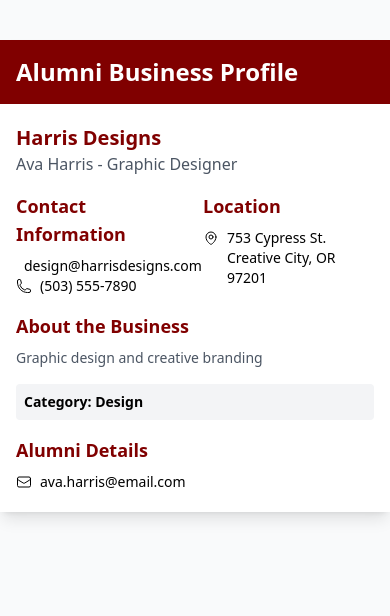
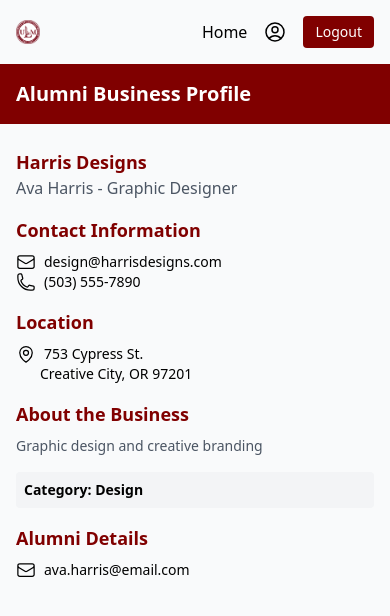
Before and after one commit to Zeusangis/gdsc_it_code_challenge, a Django app: a page that uses templates/navbar.html in a window 390 px wide. Shown: the top 616 px of the page. Run offline with Django 5.2, Linux system fonts and the light colour scheme; a user stored in the database is signed in; data comes from the database, SQL or seed files in the repository; both versions use the stored data as it was after the commit; some libraries are stand-ins or nearby versions.

Commit message:
made responsive

```diff
--- a/alumini/templates/alumini/alumni.html
+++ b/alumini/templates/alumini/alumni.html
@@ -1,22 +1,22 @@
 {% extends "main.html" %} {% block content %}
-<div class="w-full max-w-lg mx-auto bg-white shadow-lg my-10">
+<div class="w-full max-w-lg mx-auto lg:bg-white md:shadow-lg md:my-10">
   <!-- Header -->
   <div class="bg-[#800000] text-white p-4 flex justify-between items-center">
-    <h2 class="text-2xl font-bold">Alumni Business Profile</h2>
+    <h2 class="text-xl md:text-2xl font-bold">Alumni Business Profile</h2>
   </div>
 
   <!-- Content -->
-  <div class="px-4 space-y-4 py-5">
+  <div class="px-4 md:px-6 space-y-4 py-6 md:py-8">
     <!-- Business Name and Partner -->
     <div>
-      <h3 class="text-xl font-bold text-[#800000]">
+      <h3 class="text-lg md:text-xl font-bold text-[#800000]">
         {{alumni.name_of_business}}
       </h3>
       <p class="text-gray-600">{{alumni.full_name}} - {{alumni.job_title}}</p>
     </div>
 
     <!-- Contact and Location Information -->
-    <div class="grid grid-cols-2 gap-4">
+    <div class="grid grid-cols-1 md:grid-cols-2 gap-4">
       <!-- Contact Information -->
       <div>
         <h4 class="text-lg font-semibold text-[#800000] mb-2">
@@ -29,7 +29,7 @@
             viewBox="0 0 24 24"
             stroke-width="1.5"
             stroke="currentColor"
-            class="size-4"
+            class="w-5 h-5"
           >
             <path
               stroke-linecap="round"
@@ -37,7 +37,6 @@
               d="M21.75 6.75v10.5a2.25 2.25 0 0 1-2.25 2.25h-15a2.25 2.25 0 0 1-2.25-2.25V6.75m19.5 0A2.25 2.25 0 0 0 19.5 4.5h-15a2.25 2.25 0 0 0-2.25 2.25m19.5 0v.243a2.25 2.25 0 0 1-1.07 1.916l-7.5 4.615a2.25 2.25 0 0 1-2.36 0L3.32 8.91a2.25 2.25 0 0 1-1.07-1.916V6.75"
             />
           </svg>
-
           {{alumni.business_email}}
         </p>
         <p class="flex items-center gap-2 text-sm">
@@ -47,7 +46,7 @@
             viewBox="0 0 24 24"
             stroke-width="1.5"
             stroke="currentColor"
-            class="size-4"
+            class="w-5 h-5"
           >
             <path
               stroke-linecap="round"
@@ -55,7 +54,6 @@
               d="M2.25 6.75c0 8.284 6.716 15 15 15h2.25a2.25 2.25 0 0 0 2.25-2.25v-1.372c0-.516-.351-.966-.852-1.091l-4.423-1.106c-.44-.11-.902.055-1.173.417l-.97 1.293c-.282.376-.769.542-1.21.38a12.035 12.035 0 0 1-7.143-7.143c-.162-.441.004-.928.38-1.21l1.293-.97c.363-.271.527-.734.417-1.173L6.963 3.102a1.125 1.125 0 0 0-1.091-.852H4.5A2.25 2.25 0 0 0 2.25 4.5v2.25Z"
             />
           </svg>
-
           {{alumni.business_phone}}
         </p>
       </div>
@@ -70,7 +68,7 @@
             viewBox="0 0 24 24"
             stroke-width="1.5"
             stroke="currentColor"
-            class="size-4"
+            class="w-5 h-5"
           >
             <path
               stroke-linecap="round"
@@ -83,7 +81,6 @@
               d="M19.5 10.5c0 7.142-7.5 11.25-7.5 11.25S4.5 17.642 4.5 10.5a7.5 7.5 0 1 1 15 0Z"
             />
           </svg>
-
           {{alumni.business_address}}
         </p>
         <p class="ml-6 text-sm">
@@ -118,7 +115,7 @@
           viewBox="0 0 24 24"
           stroke-width="1.5"
           stroke="currentColor"
-          class="size-4"
+          class="w-5 h-5"
         >
           <path
             stroke-linecap="round"
--- a/alumini/templates/alumini/alumni_cards.html
+++ b/alumini/templates/alumini/alumni_cards.html
@@ -1,7 +1,5 @@
 <a href="{% url 'alumni' alumini.id %}"
-  ><div
-    class="max-w-sm mx-auto rounded overflow-hidden shadow bg-white px-2 py-4"
-  >
+  ><div class="mx-auto rounded overflow-hidden shadow bg-white px-2 py-4">
     <div class="px-3 py-3">
       <!-- Full Name -->
       <div class="font-bold text-[#800000] mb-2 flex items-center">
--- a/core/settings.py
+++ b/core/settings.py
@@ -111,11 +111,11 @@ STATIC_URL = "/static/"
 MEDIA_URL = "/media/"
 MEDIA_ROOT = BASE_DIR / "media"
 
-STATIC_ROOT = BASE_DIR / "staticfiles"  # Use "staticfiles" to avoid conflict
+STATIC_ROOT = BASE_DIR / "static"  # Use "staticfiles" to avoid conflict
 
 # These are the directories where your static files live during development
 STATICFILES_DIRS = [
-    BASE_DIR / "static",  # Ensure this is not the same as STATIC_ROOT
+    BASE_DIR / "staticfiles",  # Ensure this is not the same as STATIC_ROOT
 ]
 # Default primary key field type
 # https://docs.djangoproject.com/en/5.1/ref/settings/#default-auto-field
--- a/templates/navbar.html
+++ b/templates/navbar.html
@@ -1,73 +1,67 @@
 {% load static %}
-<!-- component -->
-<section class="hidden md:block">
-  <header
-    class="header sticky top-0 bg-white shadow-md flex items-center justify-between px-8 py-02"
-  >
-    <!-- logo -->
-    <h1 class="lg:w-3/12">
-      <a class="flex items-center" href="{% url 'home' %}">
-        <img class="h-10" src="{% static 'ulm_logo.png' %}" alt="logo" />
-        <h1 class="lg:text-2xl font-semibold col-span-4">
+<header class="hidden md:flex sticky top-0 bg-white shadow-md items-center justify-between px-8 py-2">
+  <h1>
+    <a class="flex items-center gap-2" href="{% url 'home' %}">
+      <img class="h-6 w-6 md:h-10 md:w-10" src="{% static 'ulm_logo.png' %}" alt="logo" />
+      <h1 class="hidden md:inline md:text-lg lg:text-2xl font-semibold">
         Alumini Business Directory
       </h1>
     </a>
   </h1>
 
-    <nav class="nav font-semibold lg:text-lg">
-      <ul class="flex items-center">
+  <nav id="menu" class="hidden md:block nav md:font-semibold text-sm lg:text-lg w-full md:w-auto">
+    <ul class="flex md:flex-row items-center">
       <li
-          class="p-4 border-b-2 border-[#800000] border-opacity-0 hover:border-opacity-100 hover:text-[#800000] duration-200 cursor-pointer active"
-        >
-          <a href="">Home</a>
+        class="p-4 border-b-2 border-[#800000] border-opacity-0 hover:border-opacity-100 hover:text-[#800000] duration-200 cursor-pointer active">
+        <a href="{% url 'home' %}">Home</a>
       </li>
       <li
-          class="p-4 border-b-2 border-[#800000] border-opacity-0 hover:border-opacity-100 hover:text-[#800000] duration-200 cursor-pointer"
-        >
-          <a class="flex items-center" href="{% url 'account' %}"
-            ><svg
-              xmlns="http://www.w3.org/2000/svg"
-              fill="none"
-              viewBox="0 0 24 24"
-              stroke-width="1.5"
-              stroke="currentColor"
-              class="size-6"
-            >
-              <path
-                stroke-linecap="round"
-                stroke-linejoin="round"
-                d="M17.982 18.725A7.488 7.488 0 0 0 12 15.75a7.488 7.488 0 0 0-5.982 2.975m11.963 0a9 9 0 1 0-11.963 0m11.963 0A8.966 8.966 0 0 1 12 21a8.966 8.966 0 0 1-5.982-2.275M15 9.75a3 3 0 1 1-6 0 3 3 0 0 1 6 0Z"
-              />
+        class="p-4 border-b-2 border-[#800000] border-opacity-0 hover:border-opacity-100 hover:text-[#800000] duration-200 cursor-pointer">
+        <a class="flex items-center" href="{% url 'account' %}"><svg xmlns="http://www.w3.org/2000/svg" fill="none"
+            viewBox="0 0 24 24" stroke-width="1.5" stroke="currentColor" class="size-6">
+            <path stroke-linecap="round" stroke-linejoin="round"
+              d="M17.982 18.725A7.488 7.488 0 0 0 12 15.75a7.488 7.488 0 0 0-5.982 2.975m11.963 0a9 9 0 1 0-11.963 0m11.963 0A8.966 8.966 0 0 1 12 21a8.966 8.966 0 0 1-5.982-2.275M15 9.75a3 3 0 1 1-6 0 3 3 0 0 1 6 0Z" />
           </svg>
-            <span>Account</span>
-          </a>
+          <span>Account</span></a>
       </li>
-        {%if request.user.is_staff %}
+      {% if request.user.is_staff %}
       <li
-          class="p-4 border-b-2 border-[#800000] border-opacity-0 hover:border-opacity-100 hover:text-[#800000] duration-200 cursor-pointer"
-        >
+        class="p-4 border-b-2 border-[#800000] border-opacity-0 hover:border-opacity-100 hover:text-[#800000] duration-200 cursor-pointer">
         <a href="/admin">Admin</a>
       </li>
       {% endif %}
 
       <li
-          class="p-4 border-b-2 border-[#800000] border-opacity-0 hover:border-opacity-100 hover:text-[#800000] duration-200 cursor-pointer"
-        >
+        class="p-4 border-b-2 border-[#800000] border-opacity-0 hover:border-opacity-100 hover:text-[#800000] duration-200 cursor-pointer">
         {% if request.user.is_authenticated %}
-          <a href="{%url 'logout'%}"
-            ><button class="bg-[#800000] text-white px-3 py-2 rounded-lg">
+        <a href="{% url 'logout' %}"><button class="bg-[#800000] text-white px-3 py-2 rounded-lg">
             Logout
-            </button></a
-          >
+          </button></a>
         {% else %}
-          <a href="{%url 'login'%}"
-            ><button class="bg-[#800000] text-white px-3 py-2 rounded-lg">
+        <a href="{% url 'login' %}"><button class="bg-[#800000] text-white px-3 py-2 rounded-lg">
             Login
-            </button></a
-          >
+          </button></a>
         {% endif %}
       </li>
     </ul>
   </nav>
 </header>
-</section>
+<header class="block md:hidden p-4 flex items-center justify-between">
+  <div>
+    <img class="h-6 w-6" src="{% static 'ulm_logo.png' %}" alt="logo" />
+  </div>
+  <div>
+    <ul class="flex items-center gap-4">
+      <li>Home</li>
+      <li><svg xmlns="http://www.w3.org/2000/svg" fill="none" viewBox="0 0 24 24" stroke-width="1.5"
+          stroke="currentColor" class="size-6">
+          <path stroke-linecap="round" stroke-linejoin="round"
+            d="M17.982 18.725A7.488 7.488 0 0 0 12 15.75a7.488 7.488 0 0 0-5.982 2.975m11.963 0a9 9 0 1 0-11.963 0m11.963 0A8.966 8.966 0 0 1 12 21a8.966 8.966 0 0 1-5.982-2.275M15 9.75a3 3 0 1 1-6 0 3 3 0 0 1 6 0Z" />
+        </svg>
+      </li>
+      <li>
+        <button class="bg-[#800000] py-1.5 px-3 text-sm text-white rounded">Logout</button>
+      </li>
+    </ul>
+  </div>
+</header>
```
Also changed, not shown: alumini/templates/alumini/index.html (+9 -25 lines), templates/navbar copy.html (added, +117 -0 lines), db.sqlite3, 1 other file. Lines whose indentation alone changed are shown as unchanged.
